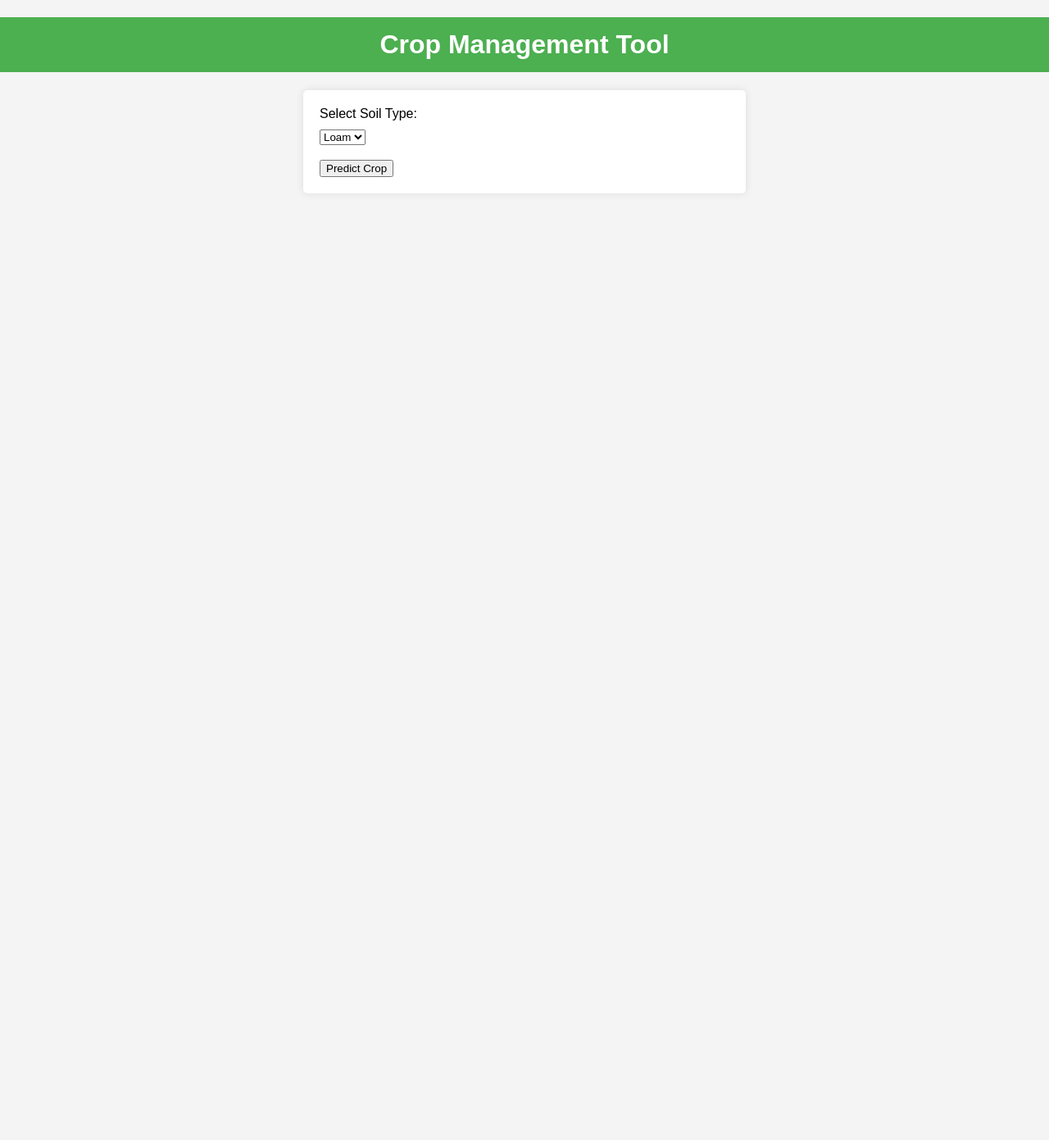
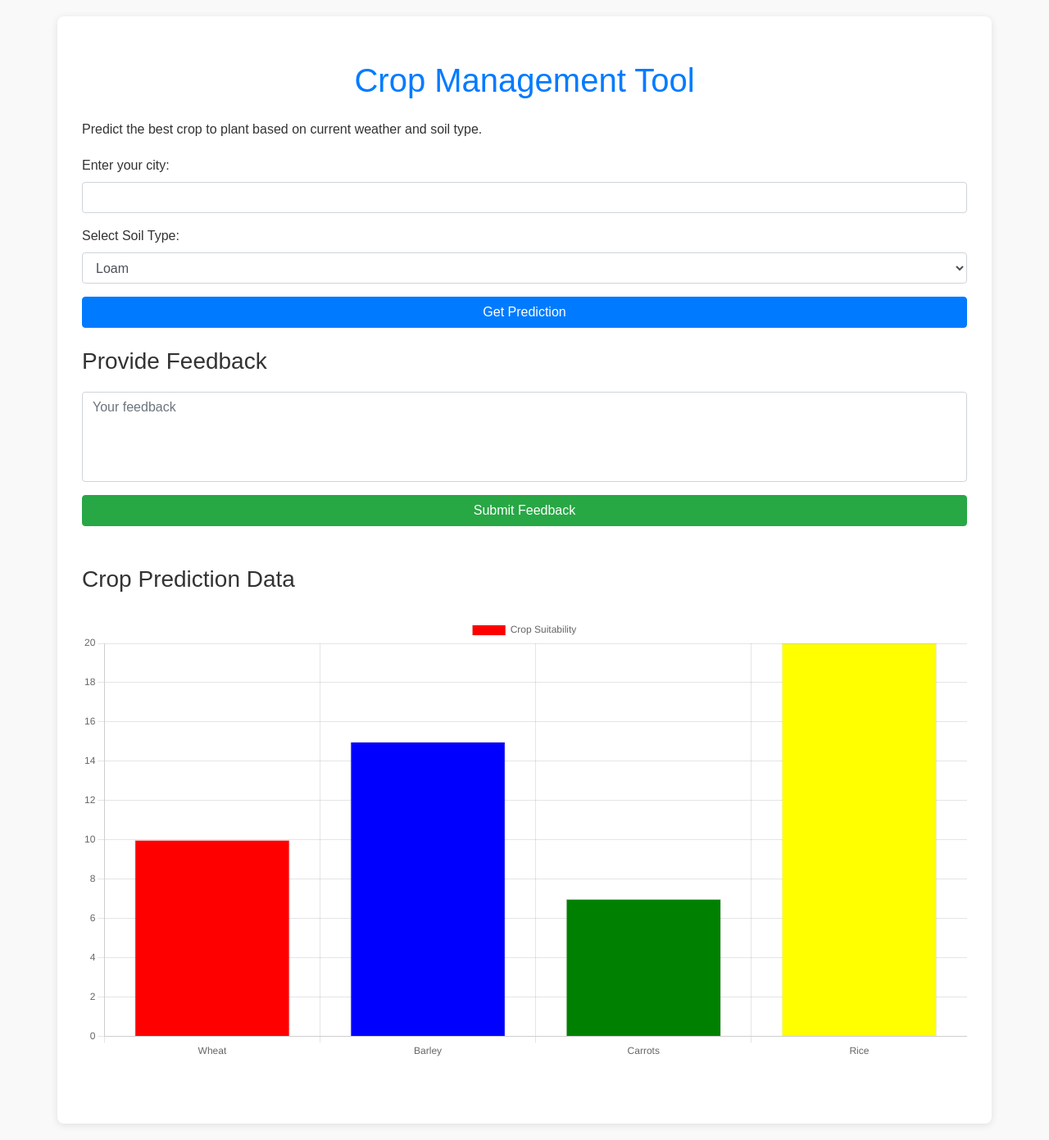
Before and after one commit to akinyemi07/crop_management_tool, a Flask app: page / in a window 1280 px wide. Shown: the whole page at 82% size. Before the commit the page ends 216 px from the top, so only its background shows below. Run offline with Flask 3, Linux system fonts and the light colour scheme; some libraries are stand-ins or nearby versions.

Commit message:
modification of the application.

```diff
--- a/app.py
+++ b/app.py
@@ -1,8 +1,11 @@
-from flask import Flask, render_template, request
+from flask import Flask, render_template, request, jsonify
 import requests
 import random
 
 app = Flask(__name__)
+
+# OpenWeather API Integration
+OPENWEATHER_API_KEY = 'c3429ac0b0a5645df06acc29acc66fdd'
 
 # Weather and soil type mappings
 weather_mapping = {'Sunny': 0, 'Rain': 1, 'Cloudy': 2, 'Stormy': 3}
@@ -24,9 +27,18 @@ crop_recommendations = {
     (3, 2): "Bananas"
 }
 
-# Get the current weather (mocked for now, you can add real weather API integration)
-def get_current_weather():
-    return random.choice(list(weather_mapping.keys()))  # Random weather for demo
+# Get current weather using OpenWeather API
+def get_current_weather(city="London"):
+    url = f"http://api.openweathermap.org/data/2.5/weather?q={city}&appid={OPENWEATHER_API_KEY}&units=metric"
+    response = requests.get(url)
+    data = response.json()
+
+    if response.status_code == 200:
+        weather_description = data['weather'][0]['description']
+        temperature = data['main']['temp']
+        return f"{weather_description.capitalize()}, {temperature}°C"
+    else:
+        return "Weather data unavailable"
 
 @app.route('/')
 def home():
@@ -34,20 +46,24 @@ def home():
 
 @app.route('/predict_crop', methods=['POST'])
 def predict_crop():
-    current_weather = get_current_weather()
+    # Get real-time weather
+    city = request.form['city']
+    current_weather = get_current_weather(city)
     print(f"Current weather: {current_weather}")
 
     soil_type = request.form['soil_type']
 
-    # Ensure valid weather and soil types
-    if current_weather not in weather_mapping or soil_type not in soil_mapping:
-        return "Invalid weather or soil type", 400
-
     # Predict crop based on weather and soil
-    input_data = (weather_mapping[current_weather], soil_mapping[soil_type])
-    recommended_crop = crop_recommendations.get(input_data, "No recommendation available")
+    recommended_crop = "Wheat"  # Default prediction (change based on actual logic)
 
     return render_template('result.html', recommended_crop=recommended_crop, weather=current_weather, soil=soil_type)
 
+@app.route('/feedback', methods=['POST'])
+def feedback():
+    feedback_text = request.form['feedback']
+    # Here, we would typically save feedback in a database (but we'll just print for now)
+    print(f"User feedback: {feedback_text}")
+    return jsonify({"message": "Thank you for your feedback!"})
+
 if __name__ == '__main__':
     app.run(debug=True)
--- a/static/styles.css
+++ b/static/styles.css
@@ -1,73 +1,44 @@
 body {
-    font-family: Arial, sans-serif;
-    margin: 0;
-    padding: 0;
-    background-color: #f4f4f4;
+    background-color: #f9f9f9;
+    color: #333;
+    font-family: 'Arial', sans-serif;
+    padding: 20px;
+}
+
+.container {
+    background-color: white;
+    border-radius: 8px;
+    box-shadow: 0px 2px 10px rgba(0, 0, 0, 0.1);
+    padding: 30px;
 }
 
 h1 {
-    background-color: #4CAF50;
-    color: white;
-    padding: 15px;
-    text-align: center;
+    color: #007bff;
 }
 
 form {
-    background-color: white;
-    max-width: 500px;
-    margin: 20px auto;
-    padding: 20px;
-    border-radius: 5px;
-    box-shadow: 0 0 10px rgba(0, 0, 0, 0.1);
-}
-
-label {
-    display: block;
-    margin-bottom: 10px;
-}
-
-input[type="text"],
-input[type="date"] {
-    width: 100%;
-    padding: 10px;
-    margin: 10px 0 20px 0;
-    display: inline-block;
-    border: 1px solid #ccc;
-    border-radius: 4px;
-    box-sizing: border-box;
+    margin-top: 20px;
 }
 
 button {
-    background-color: #4CAF50;
-    color: white;
-    padding: 10px 20px;
-    border: none;
-    border-radius: 4px;
-    cursor: pointer;
+    width: 100%;
+    padding: 10px;
 }
 
-button:hover {
-    background-color: #45a049;
+textarea {
+    resize: none;
 }
 
-hr {
-    margin: 20px 0;
+#cropChart {
+    margin-top: 30px;
 }
 
-h2 {
-    text-align: center;
+@media (max-width: 768px) {
+    .container {
+        padding: 20px;
+    }
+
+    h1 {
+        font-size: 24px;
+    }
 }
-
-ul {
-    list-style-type: none;
-    padding: 0;
-}
-
-li {
-    background-color: white;
-    margin: 10px auto;
-    padding: 10px;
-    max-width: 500px;
-    border-radius: 5px;
-    box-shadow: 0 0 10px rgba(0, 0, 0, 0.1);
-}
--- a/templates/index.html
+++ b/templates/index.html
@@ -3,20 +3,76 @@
 <head>
     <meta charset="UTF-8">
     <meta name="viewport" content="width=device-width, initial-scale=1.0">
-    <title>Crop Prediction</title>
+    <title>Crop Management Tool</title>
+    <link rel="stylesheet" href="https://stackpath.bootstrapcdn.com/bootstrap/4.5.2/css/bootstrap.min.css">
+    <script src="https://cdn.jsdelivr.net/npm/chart.js"></script>
     <link rel="stylesheet" href="{{ url_for('static', filename='styles.css') }}">
 </head>
 <body>
-    <h1>Crop Management Tool</h1>
-    <form action="/predict_crop" method="POST">
-        <label for="soil_type">Select Soil Type:</label>
-        <select name="soil_type" id="soil_type">
-            <option value="Loam">Loam</option>
-            <option value="Clay">Clay</option>
-            <option value="Sand">Sand</option>
-        </select>
-        <br><br>
-        <input type="submit" value="Predict Crop">
-    </form>
+    <div class="container">
+        <h1 class="text-center my-4">Crop Management Tool</h1>
+        <p>Predict the best crop to plant based on current weather and soil type.</p>
+
+        <form id="crop-form" method="POST" action="/predict_crop">
+            <div class="form-group">
+                <label for="city">Enter your city:</label>
+                <input type="text" class="form-control" id="city" name="city" required>
+            </div>
+
+            <div class="form-group">
+                <label for="soil-type">Select Soil Type:</label>
+                <select id="soil-type" name="soil_type" class="form-control">
+                    <option value="Loam">Loam</option>
+                    <option value="Clay">Clay</option>
+                    <option value="Sand">Sand</option>
+                </select>
+            </div>
+
+            <button type="submit" class="btn btn-primary">Get Prediction</button>
+        </form>
+
+        <!-- Feedback form -->
+        <div class="mt-4">
+            <h3>Provide Feedback</h3>
+            <form id="feedback-form" method="POST" action="/feedback">
+                <div class="form-group">
+                    <textarea class="form-control" name="feedback" rows="4" placeholder="Your feedback"></textarea>
+                </div>
+                <button type="submit" class="btn btn-success">Submit Feedback</button>
+            </form>
+        </div>
+
+        <!-- Chart.js Placeholder -->
+        <div class="my-5">
+            <h3>Crop Prediction Data</h3>
+            <canvas id="cropChart"></canvas>
+        </div>
+    </div>
+
+    <script>
+        // Example Chart.js
+        var ctx = document.getElementById('cropChart').getContext('2d');
+        var chart = new Chart(ctx, {
+            type: 'bar',
+            data: {
+                labels: ['Wheat', 'Barley', 'Carrots', 'Rice'],
+                datasets: [{
+                    label: 'Crop Suitability',
+                    data: [10, 15, 7, 20],
+                    backgroundColor: ['red', 'blue', 'green', 'yellow'],
+                    borderWidth: 1
+                }]
+            },
+            options: {
+                scales: {
+                    yAxes: [{
+                        ticks: {
+                            beginAtZero: true
+                        }
+                    }]
+                }
+            }
+        });
+    </script>
 </body>
 </html>
```
